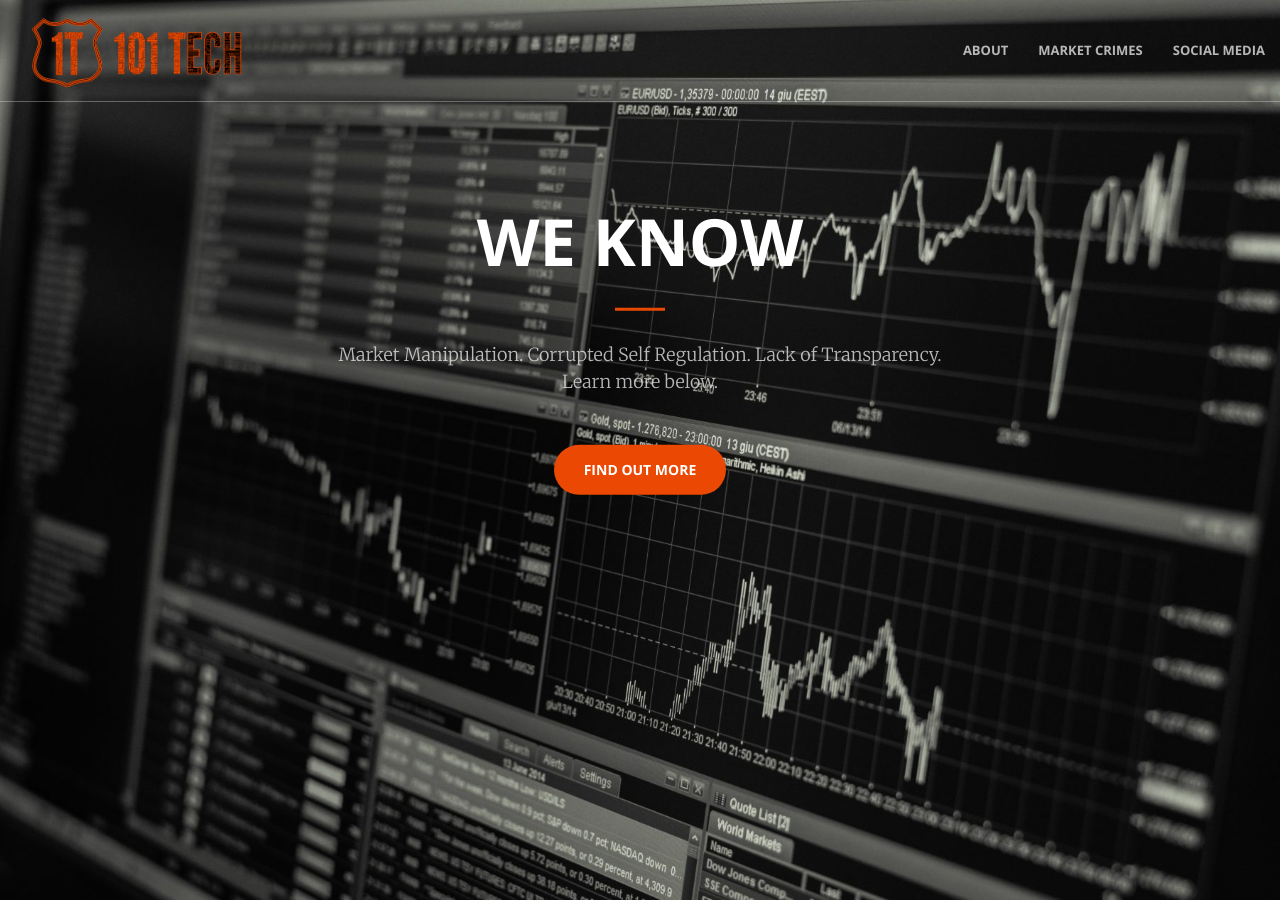
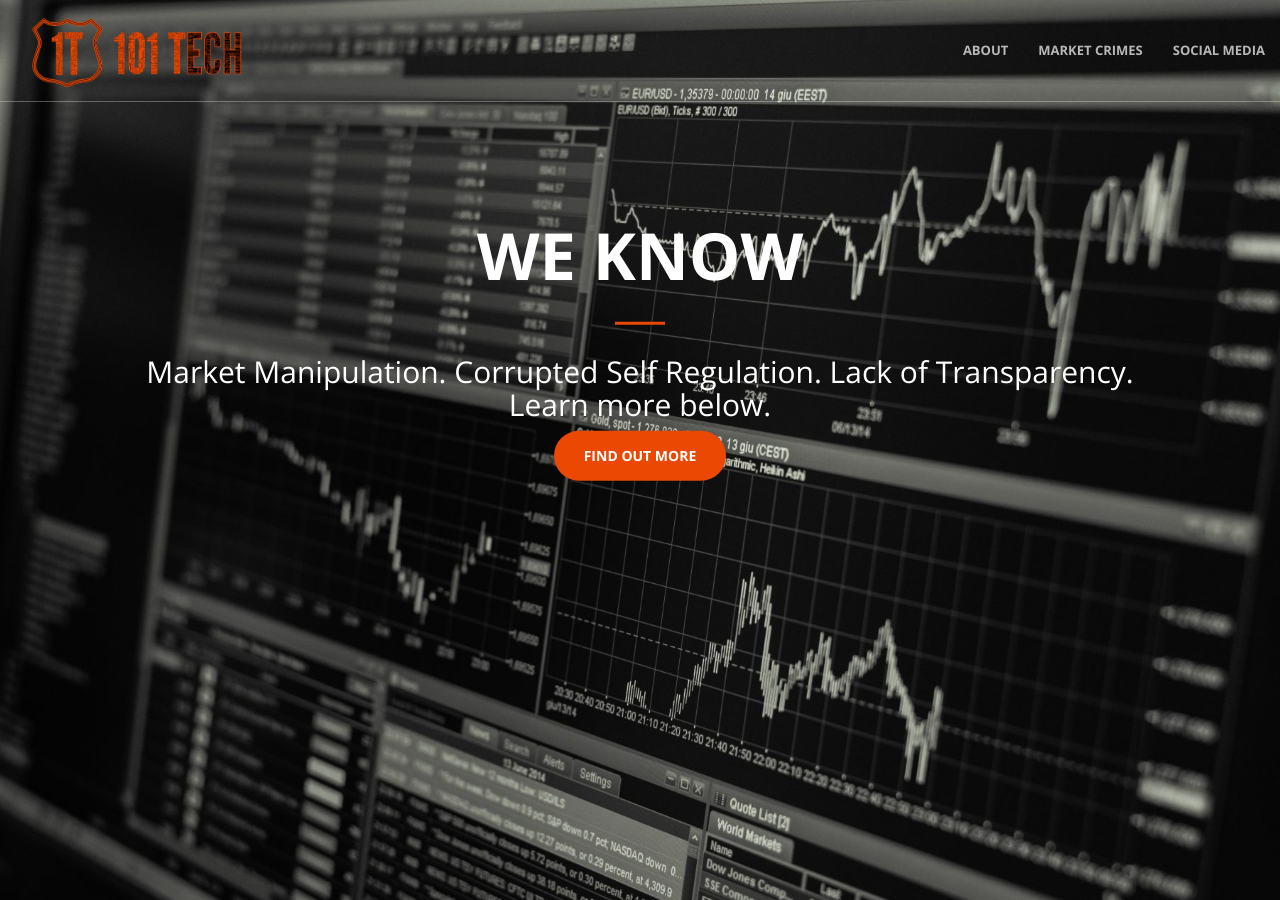
Before and after one commit to WeKnow1/Weknow, a Jekyll site: the page built from index.html, in a window 1280 px wide and 900 px high. Built offline with Jekyll 4.4.1, drawn with Linux system fonts in a browser that asks for light colours.

```diff
--- a/_includes/header.html
+++ b/_includes/header.html
@@ -3,7 +3,7 @@
         <div class="header-content-inner">
             <h1>We Know</h1>
             <hr>
-            <p>Market Manipulation. Corrupted Self Regulation. Lack of Transparency. <br>Learn more below.</p>
+            <h2>Market Manipulation. Corrupted Self Regulation. Lack of Transparency. <br>Learn more below.</h2>
             <a href="#about" class="btn btn-primary btn-xl page-scroll">Find Out More</a>
         </div>
     </div>
```
